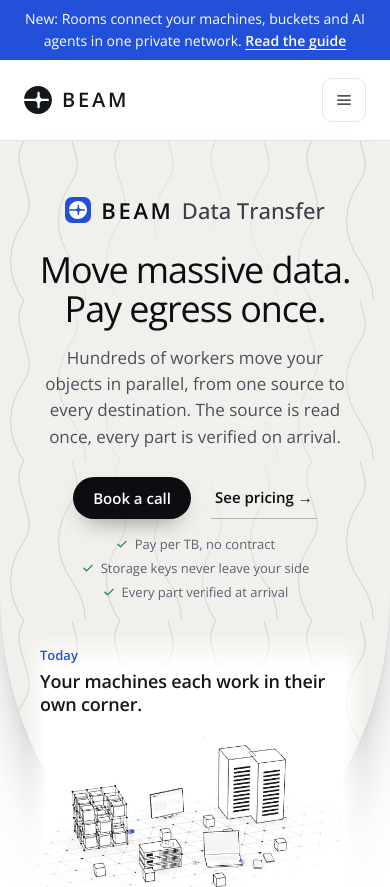
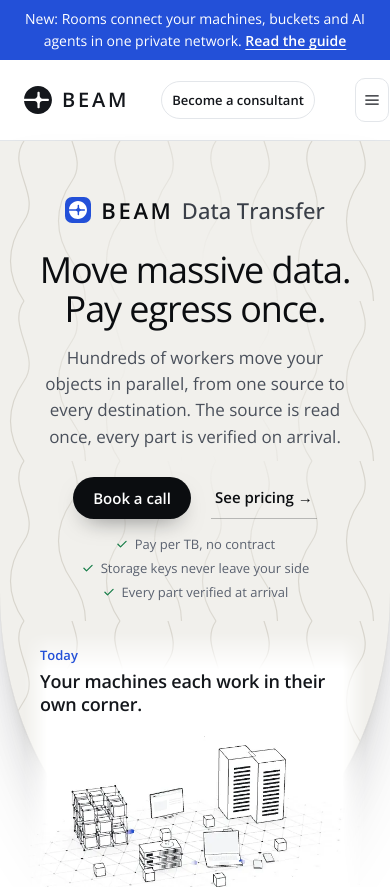
Before and after one commit to NGJRudy/getbeam-consulting-site, a plain HTML site: page en/index.html in a window 390 px wide. Shown: the top 887 px of the page. Drawn offline with nearby package versions, Linux system fonts and the light colour scheme.

Commit message:
Accueil FR/EN : bouton « Devenir consultant » en haut (lien vers /consultants/, visible aussi sur mobile)
Co-Authored-By: Claude Opus 5.5 <noreply@anthropic.com>
Claude-Session: https://claude.ai/code/session_013x4JF5BDwvFyvJwAbTXeUT

```diff
--- a/en/index.html
+++ b/en/index.html
@@ -30,6 +30,7 @@
 body{margin:0;background:#ffffff}
 a{color:#2350d8}a:hover{color:#1a3fae}
 a:focus-visible,button:focus-visible,select:focus-visible{outline:2px solid #2350d8;outline-offset:2px}
+.nav-consult{font:600 14px/20px 'Open Sans',Arial,sans-serif;color:#14171c;text-decoration:none;padding:8px 12px;border-radius:999px;white-space:nowrap}.nav-consult:hover{background:#f4f5f7;color:#14171c}@media (max-width:900px){.nav-consult{margin-left:auto;font-size:13px;padding:8px 10px;border:1px solid #e3e6ea}.nav-burger{margin-left:8px!important}}
 @media (max-width:900px){.nav-links{display:none!important}.nav-burger{display:inline-flex!important}
 .hero-float{display:none!important}.hero-tilt{transform:none!important}}
 .hero-tilt{transition:transform .6s cubic-bezier(.2,.7,.2,1)}
@@ -56,6 +57,7 @@ a:focus-visible,button:focus-visible,select:focus-visible{outline:2px solid #235
       <nav class="nav-links" style="display: flex; gap: 24px; flex: 1; font-size: 14px;">
         <a href="#product" style="color: #14171c; text-decoration: none;">Product ▾</a><a href="#primitives" style="color: #14171c; text-decoration: none;">Solutions ▾</a><a target="_blank" rel="noopener" href="https://docs.b1m.ai" style="color: #14171c; text-decoration: none;">Developers ▾</a><a href="#integrations" style="color: #14171c; text-decoration: none;">Integrations</a><a href="#pricing" style="color: #14171c; text-decoration: none;">Pricing</a>
       </nav>
+      <a href="/consultants/" class="nav-consult" aria-label="Become a BEAM consultant">Become a consultant</a>
       <div class="nav-links" style="display: flex; gap: 8px; align-items: center;">
         <a href="../fr/" class="lang-switch" hreflang="fr" aria-label="FR">FR</a><a target="_blank" rel="noopener" href="https://console.b1m.ai" style="font: 600 14px/20px 'Open Sans', Arial, sans-serif; padding: 8px 14px; border-radius: 999px; border: 1px solid #14171c; color: #14171c; text-decoration: none;">Console</a>
         <a href="#contact" style="font: 600 14px/20px 'Open Sans', Arial, sans-serif; padding: 9px 15px; border-radius: 999px; background: #0b0d10; color: #ffffff; text-decoration: none;">Book a call</a>
```
Also changed, not shown: fr/index.html (+2 -0 lines).
